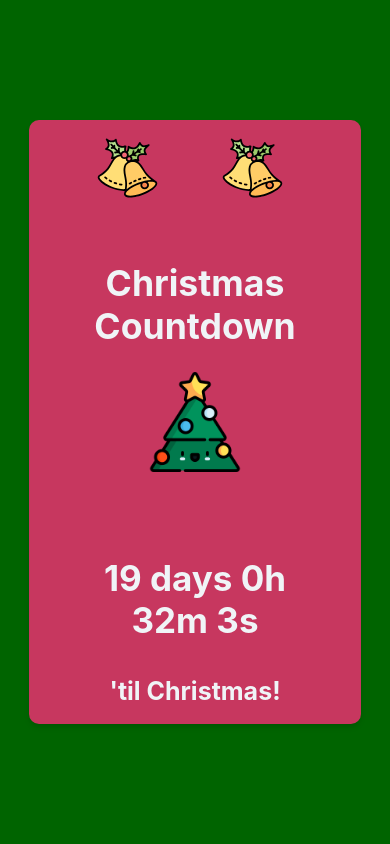
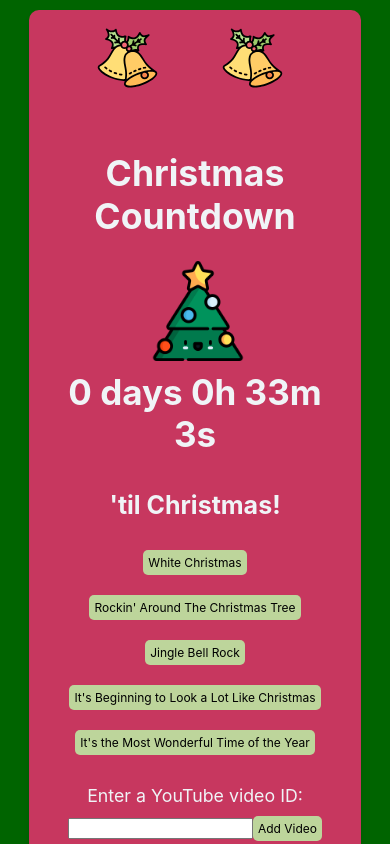
Before and after one commit to Saizeik/ChristmasCountdown, a React (Create React App) app: page / in a window 390 px wide. Built offline with nearby package versions, Linux system fonts and the light colour scheme; a web font is replaced by a local one.

Commit message:
jukebox update

```diff
--- a/src/App.js
+++ b/src/App.js
@@ -2,29 +2,138 @@ import "./App.css";
 
 import getContent from "../src/content.jsx";
 import SantaReindeer from "./santa.jsx";
+import React, { useState } from "react";
 
-const countDownDate = new Date("Dec 25, 2022 00:00:00").getTime();
+
+// Add a string to the input field
+
+function YouTubeJukebox() {
+  // Create a state variable to store the list of video IDs
+  const [videoIds, setVideoIds] = useState([]);
+
+  // Create a state variable to store the currently playing video
+  const [currentVideo, setCurrentVideo] = useState(null);
+
+  // Create a function to add a video to the queue
+  const addVideo = (id) => {
+    setVideoIds([...videoIds, id]);
+  };
+
+  // Add a string to the input field
+
+  const inputField = document.getElementById("video");
+  const autoAdd = document.getElementById("add-video");
+  const playNext = document.getElementById("play-next");
+
+  const whiteChristmas = () => {
+    inputField.value = "PoAjmmD89Vw";
+    return inputField.value;
+  };
+  const rockn = () => {
+    inputField.value = "1qYz7rfgLWE";
+    return inputField.value;
+  };
+
+  const jingleBellRock = () => {
+    inputField.value = "R_vmuL0gjU0";
+    return inputField.value;
+
+  };
+
+  const lookAlotLike = () => {
+    inputField.value = "WaNwEkCeZrE";
+    return inputField.value;
+  };
+
+  const wonderfulTime = () => {
+    inputField.value = "AN_R4pR1hck";
+    return inputField.value;
+  };
+
+  // Create a function to play the next video in the queue
+  const playNextVideo = () => {
+    // If there are no more videos in the queue, stop the player
+    if (videoIds.length === 0) {
+      setCurrentVideo(null);
+      return;
+    }
+
+    // Otherwise, set the current video to the next video in the queue and remove it from the list
+    const nextVideo = videoIds[0];
+    setCurrentVideo(nextVideo);
+    setVideoIds(videoIds.slice(1));
+  };
+
+  // Create an iframe element and set its src to the YouTube video URL
+  const iframe = currentVideo && (
+    <iframe src={`https://www.youtube.com/embed/${currentVideo}?autoplay=1`} />
+  );
+
+  return (
+    <div>
+      {/* Render a form to allow users to add videos to the queue */}
+      <form
+        onSubmit={(event) => {
+          event.preventDefault();
+          addVideo(event.target.videoId.value);
+          event.target.videoId.value = "";
+        }}
+      >
+        <div className="button-container">
+          <button onClick={whiteChristmas}>White Christmas</button>
+          <button onClick={rockn}>Rockin' Around The Christmas Tree</button>
+          <button onClick={jingleBellRock}>Jingle Bell Rock</button>
+          <button onClick={lookAlotLike}>
+            It's Beginning to Look a Lot Like Christmas
+          </button>
+          <button onClick={wonderfulTime}>
+            It's the Most Wonderful Time of the Year
+          </button>
+        </div>
+        <label htmlFor="videoId">Enter a YouTube video ID:</label>
+        <input id="video" type="text" name="videoId" />
+        <button id="add-video" type="submit">
+          Add Video
+        </button>
+      </form>
+
+      {/* Render a button to play the next video in the queue */}
+      <button id="play-next" onClick={playNextVideo}>
+        Play Next Video
+      </button>
+      <div className="player-container">
+        {/* Render the iframe element to display the currently playing video */}
+        {iframe}
+      </div>
+    </div>
+  );
+}
 
 function App() {
   const countdown = setInterval(function () {
     const christmas = 25;
-    const now = new Date().getTime();
-    const distance = countDownDate - now;
+
+    const now = new Date();
+    const year = now.getFullYear();
+    const td = new Date("December 25," + year + " 00:01:00");
+    const distance = td.getTime() - now.getTime();
 
     // get today's date (you only need the day)
     const d = new Date();
 
     const today = d.getDate();
 
-    let remainingTime = christmas - today;
     let hours = Math.floor(
       (distance % (1000 * 60 * 60 * 24)) / (1000 * 60 * 60)
     );
+    let days = Math.floor(hours / 24);
     let minutes = Math.floor((distance % (1000 * 60 * 60)) / (1000 * 60));
     let seconds = Math.floor((distance % (1000 * 60)) / 1000);
-
+    hours %= 24; // % Modulus; hours = hours/24; returns the remainder after dividing the specific values. the remainder is the modulus
+    minutes %= 60;
+    seconds %= 60;
     const countdownDisplay =
-      remainingTime +
+      days +
       " " +
       "days" +
       " " +
@@ -34,17 +143,19 @@ function App() {
       "m " +
       seconds +
       "s ";
+
+
+    document.getElementById("christmasCountdown").innerHTML = countdownDisplay;
     if (distance < 0) {
       clearInterval(countdown);
       document.getElementById("christmasCountdown").innerHTML =
-        "Merry Christmas";
+        "Merry Christmas!";
+       document.querySelector(".countdownText").innerHTML = "";
+
     }
-    document.getElementById("christmasCountdown").innerHTML = countdownDisplay;
-  }, 1000);
+  }, 1000)
 
-  setInterval(function SantaReindeer() {
-    window.location.reload();
-  }, 30000);
+
 
   return (
     <div className="App">
@@ -56,6 +167,7 @@ function App() {
             <p id="santa"></p>
             <p id="christmasCountdown"></p>
             <p className="countdownText">'til Christmas!</p>
+            <YouTubeJukebox />
           </main>
         </div>
       </header>
--- a/src/index.css
+++ b/src/index.css
@@ -86,6 +86,7 @@ code {
   display: flex;
   justify-content: center;
   position: relative;
+  left:208px;
   max-width: 870px;
   max-height: 200px;
 }
@@ -96,6 +97,20 @@ code {
 
 .animate__animated.animate__wobble {
   --animate-duration: 2s;
+}
+
+button {
+  font-family: 'Inter', sans-serif;
+  background-color: #BDD59B;
+  border: 0;
+  padding:5px;
+  border-radius: 5px;
+  font-size: 18px;
+ margin:10px 5px 10px 5px;
+}
+button:hover {
+  background-color: #FF9492;
+  cursor: pointer;
 }
 
 @media screen and (max-width: 800px) {
@@ -112,10 +127,17 @@ code {
     margin: 10px auto;
     border-radius: 10px;
   }
-  .christmas-tree {
-    margin: 0px 80px 0px 80px;
+
+  .christmas-tree{
     width: 100px;
     height: 100px;
+    left:0px;
+  }
+  .christmas-tree-container {
+    margin: 0px 80px 0px 80px;
+    width: 25px;
+    height: 25px;
+    left: 40px;
     display: flex;
     justify-content: center;
     position: relative;
@@ -147,4 +169,49 @@ code {
   #christmasCountdown {
     font-size: 35px;
   }
+.jukeBoxContainer{
+  max-width: 480px;
+  margin: 0 auto;
 }
+  #player {
+    background-color: #DEEAEE;
+    display:hidden;
+  }
+  .button-container {
+    display: flex-column;
+
+    justify-content: center;
+    margin: 10px 0px 10px 0px;
+    padding:10px 0px 10px 0px;
+    max-width: 320px;
+  }
+
+  button {
+      font-family: 'Inter', sans-serif;
+      background-color: #BDD59B;
+      border: 0;
+      border-radius: 5px;
+      font-size: 12px;
+     margin:10px 0px 10px 0px;
+  }
+
+  button:hover {
+      background-color: #FF9492;
+      cursor: pointer;
+  }
+
+  .songs {
+      display: flex;
+      flex-direction: flex-start;
+      row-gap: 10px;
+      margin-top: 10px;
+  }
+  .player-container{
+    display: flex;
+    flex-direction: column;
+    justify-content: center;
+    align-items: center;
+    margin: 0 auto;
+    max-width: 100px;
+  }
+}
```
Also changed, not shown: src/countDown.jsx (added, +48 -0 lines), src/jukebox.js (added, +8 -0 lines), src/christmas-tree.svg (added).
